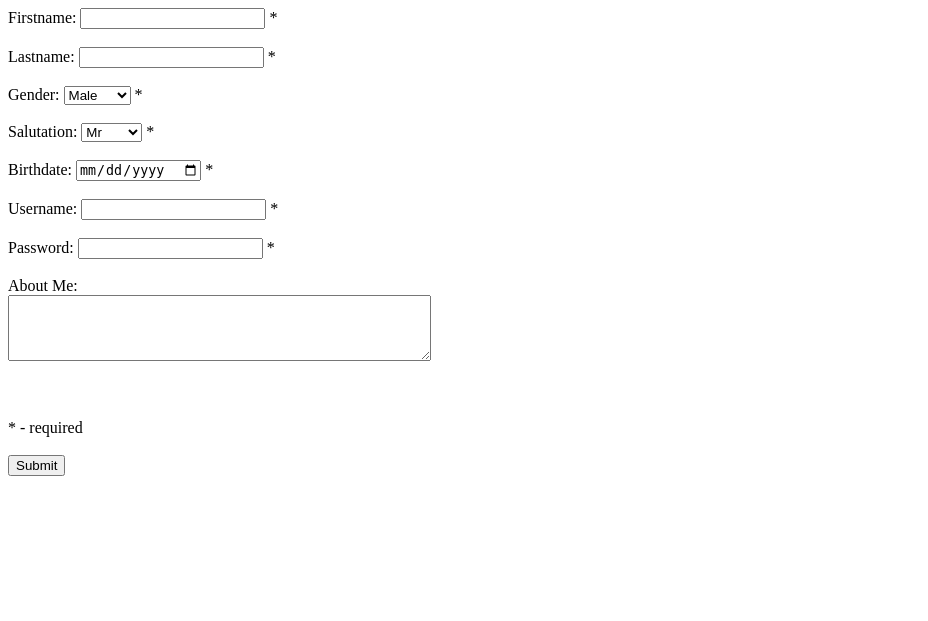
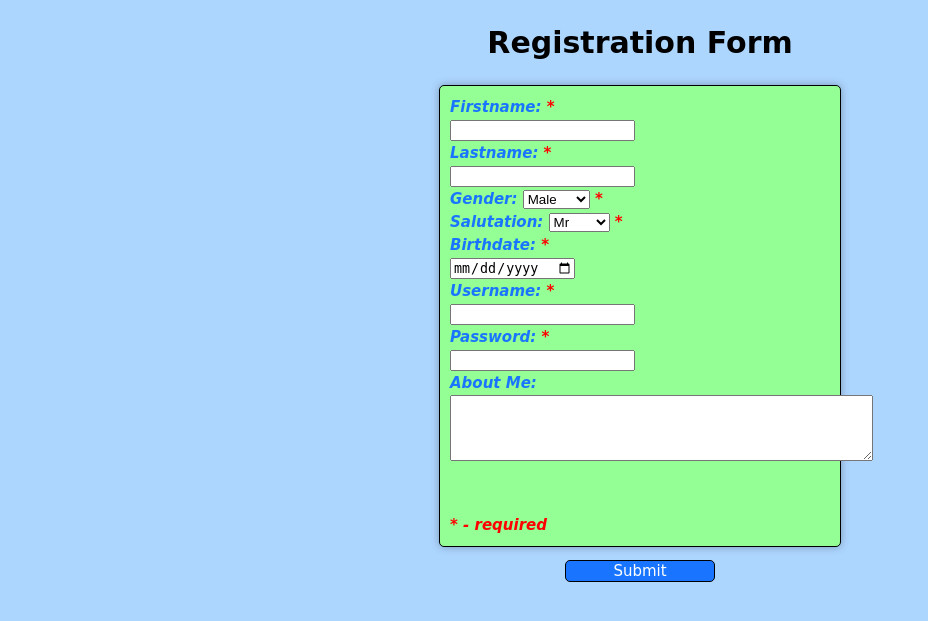
Before and after one commit to gdm02/SECUDEVCase2, a PHP site: page /register.php in a window 1280 px wide. Shown: the top 621 px of the page, without its empty margins (0-928 px from the left). Run offline with PHP 8.4, Linux system fonts and the light colour scheme.

Commit message:
Main and Registration now has style

```diff
--- a/secudevcase2/register.php
+++ b/secudevcase2/register.php
@@ -6,6 +6,78 @@
 <!DOCTYPE HTML>
 <html>
 <head>
+	<style>
+
+		body{
+			background-color: #ADD6FF;
+		}
+
+		#header{
+			font-family: "Comic Sans MS", cursive, sans-serif;
+			font-size: 30px;
+		}
+
+		span{
+			color: red;
+		}
+
+		form {
+			background-color: #94FF94;
+			margin: auto;
+			position: relative;
+			width: 380px;
+			height: 440px;
+			font-family: "Comic Sans MS", cursive, sans-serif;
+			font-size: 15px;
+			font-style: italic;
+			line-height: 23px;
+			font-weight: bold;
+			color: #1975FF;
+			border-radius: 5px;
+			padding: 10px;
+			border: 1px solid black;
+			box-shadow: 0px 0px 8px rgba(0, 0, 0, 0.3);
+		}
+
+		#required{
+			color: red;
+		}
+
+		#submit {
+			background-color: #1975FF;
+    		border-radius: 5px;
+    		color: white;
+    		font-family: "Comic Sans MS", cursive, sans-serif;
+    		font-size: 15px;
+    		border: 1px solid black;
+    		width: 150px;
+		}
+
+		#submit:hover {
+    		border: 1px solid white;
+    		background: red;
+    		box-shadow: 2px 2px 10px #777;
+		}
+
+		.buttonholder{
+			text-align: center;
+		}
+
+		#success{
+			text-align: center;
+			color: #33CC33;
+			font-family: "Comic Sans MS", cursive, sans-serif;
+			font-size: 25px;
+		}
+
+		#fail{
+			text-align: center;
+			color: red;
+			font-family: "Comic Sans MS", cursive, sans-serif;
+			font-size: 25px;
+		}
+
+	</style>
 	<script src = "jquery-1.11.3.min.js"></script>
 	<title>Registration</title>
 </head>
@@ -175,10 +247,10 @@
 
 							)
 						);
-					echo "Registration successful. <a href='login.php'>Login</a>";
+					echo "<div id = \"success\">Registration successful.</div> <a href='login.php'>Login</a>";
 				}
 				catch(PDOException $e){
-					echo "An error occured. Click <a href='main.php'>here</a> to go back to main page.";
+					echo "<div id = \"fail\">An error occured. Click <a href='main.php'>here</a> to go back to main page.</div>";
 				}
 				//header('Location: main.php');
 				//exit();
@@ -196,43 +268,51 @@
 		*/
 
 	?>
+
+	<h2 id = "header" align = "center">Registration Form</h2>
+
 	<form method = "POST" action = "<?php echo htmlspecialchars($_SERVER["PHP_SELF"]);?>">
 		<label>Firstname: </label>
+		<span class = "error">* <?php echo $firstnameErr;?></span>
+		<br>
 		<input type = "text" name = "firstname" maxlength = '50'/>
-		<span class = "error">* <?php echo $firstnameErr;?></span>
-		<br><br>
+		<br>
 		<label>Lastname: </label>
+		<span class = "error">* <?php echo $lastnameErr;?></span>
+		<br>
 		<input type = "text" name = "lastname" maxlength = '50'/>
-		<span class = "error">* <?php echo $lastnameErr;?></span>
-		<br><br>
+		<br>
 		<label>Gender: </label>
 		<select name = "gender" id = "gender">
    			<option value = "male" >Male</option>
    			<option value = "female" >Female</option>
    		</select>
 		<span class = "error">* <?php echo $genderErr;?></span>
-   		<br><br>
+   		<br>
    		<label>Salutation: </label>
 		<select name = "salutation" id = "salutation">
 		</select>
 		<span class = "error">* <?php echo $salutationErr;?></span>
-   		<br><br>
+   		<br>
    		<label>Birthdate: </label>
+   		<span class = "error">* <?php echo $birthdateErr;?></span>
+   		<br>
    		<input type = "date" name = "birthdate">
-		<span class = "error">* <?php echo $birthdateErr;?></span>
-   		<br><br>
+   		<br>
    		<label>Username: </label>
+   		<span class = "error">* <?php echo $usernameErr;?></span>
+   		<br>
    		<input type = "text" name = "username" maxlength = '50'/>
-		<span class = "error">* <?php echo $usernameErr;?></span>
-   		<br><br>
+   		<br>
    		<label>Password: </label>
+   		<span class = "error">* <?php echo $passwordErr;?></span>
+   		<br>
    		<input type = "password" name = "password" maxlength = '50'>
-		<span class = "error">* <?php echo $passwordErr;?></span>
-   		<br><br>
+   		<br>
    		<label>About Me: </label>
 		<br>
    		<textarea name ="aboutme" id = "aboutme" rows = "4" cols = "50" data-parsley-maxlength = "255"></textarea>
-   		<br><br>
+   		<br>
 		<?php
 			if (isset($_SESSION['accesslvl']) && !empty($_SESSION['accesslvl'])) {
 				if (strtolower($_SESSION['accesslvl']) == "admin") { // replace with if session logged in user is admin
@@ -258,9 +338,11 @@
 			}
 		?>
 		<br><br>
-		<label>* - required</label>
-		<br> <br>
-		<input type = "submit" value = "Submit"/>
+		<label id = "required">* - required</label>
+		<br><br>
+		<div class="buttonholder">
+			<input id = "submit" type = "submit" value = "Submit"/>
+		</div>
 	</form>
 </body>
 </html>
```
Also changed, not shown: secudevcase2/main.php (+37 -4 lines).
